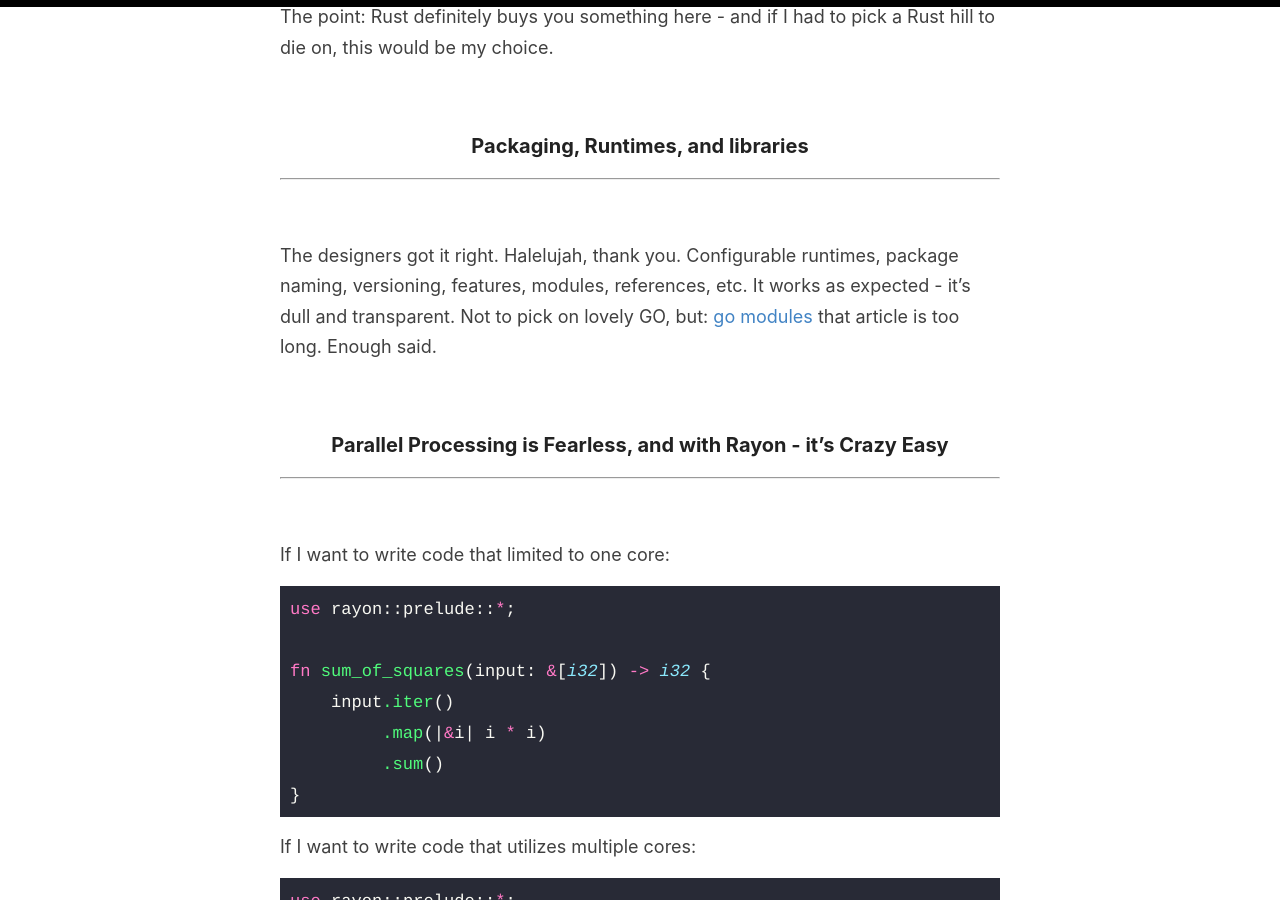
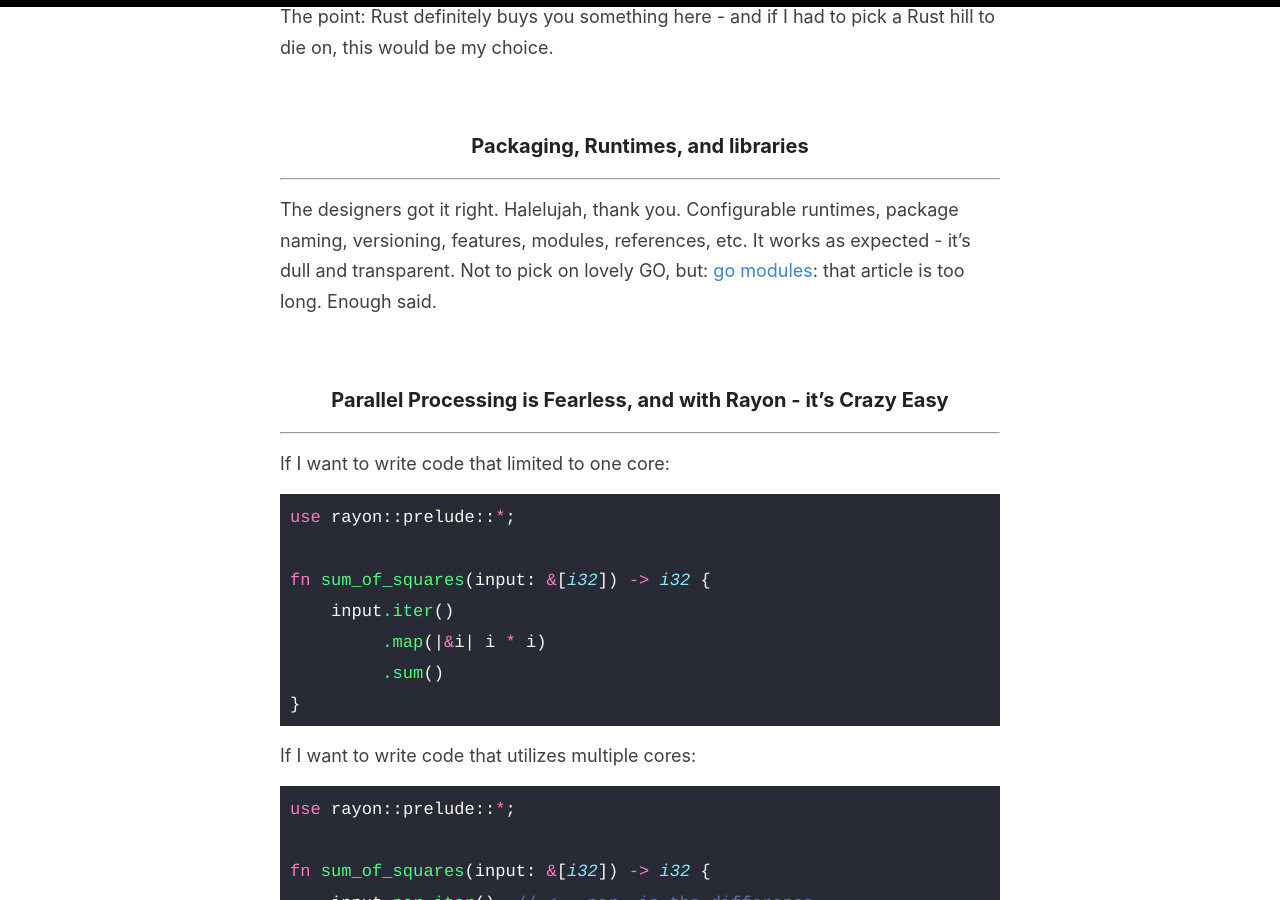
Before and after one commit to blittable/blittable.github.io, a Jekyll site: the page built from _posts/2019-7-27-why-learning-rust-now-might-be-a-not-so-bad-idea.md, in a window 1280 px wide and 900 px high, scrolled down 2186 px. Built offline with Jekyll 4.4.1, drawn with Linux system fonts in a browser that asks for light colours.

Commit message:
format before links

```diff
--- a/_posts/2019-7-27-why-learning-rust-now-might-be-a-not-so-bad-idea.md
+++ b/_posts/2019-7-27-why-learning-rust-now-might-be-a-not-so-bad-idea.md
@@ -68,17 +68,15 @@ The point: Rust definitely buys you something here - and if I had to pick a Rust
 <br>
 ### Packaging, Runtimes, and libraries
 ---
-<br>
 
 The designers got it right. Halelujah, thank you.  Configurable runtimes, package naming, versioning, features, modules, references, etc.  It works as expected - it's dull and transparent.
-Not to pick on lovely GO, but: <a href="https://github.com/golang/go/wiki/Modules"> go modules</a> that article is too long.  Enough said.
+Not to pick on lovely GO, but: <a href="https://github.com/golang/go/wiki/Modules"> go modules</a>: that article is too long.  Enough said.
 
 
 
 <br>
 ### Parallel Processing is Fearless, and with Rayon - it's Crazy Easy
 ---
-<br>
 
 If I want to write code that limited to one core:
 
@@ -111,7 +109,6 @@ Wow.  Cool.
 <br>
 ### The Documentation is Excellent
 ---
-<br>
 
 There's a learning curve, no doubt.  It takes some discipline, but going through the documentation, especially <a href="https://doc.rust-lang.org/book"> The Book</a> is a really good idea.
 
@@ -156,6 +153,8 @@ fn main() {
 
 - Macros, generics, closures, concurrency and parallelism are important Rust features, but you can write tight Rust code without them. There's fun stuff to do as you make progress.
 - Learning rust will make other languages clearer.  Knowning Hungarian grammar makes other grammars easy.
+
+<line></line>
 - There are many excellent crates and projects (https://github.com/rust-unofficial/awesome-rust) - too many to mention: but a top-ten, humorless, countdown:
 
 9  - <a href="https://github.com/actix/actix-web">Actix</a>  - A performant web framework
```
